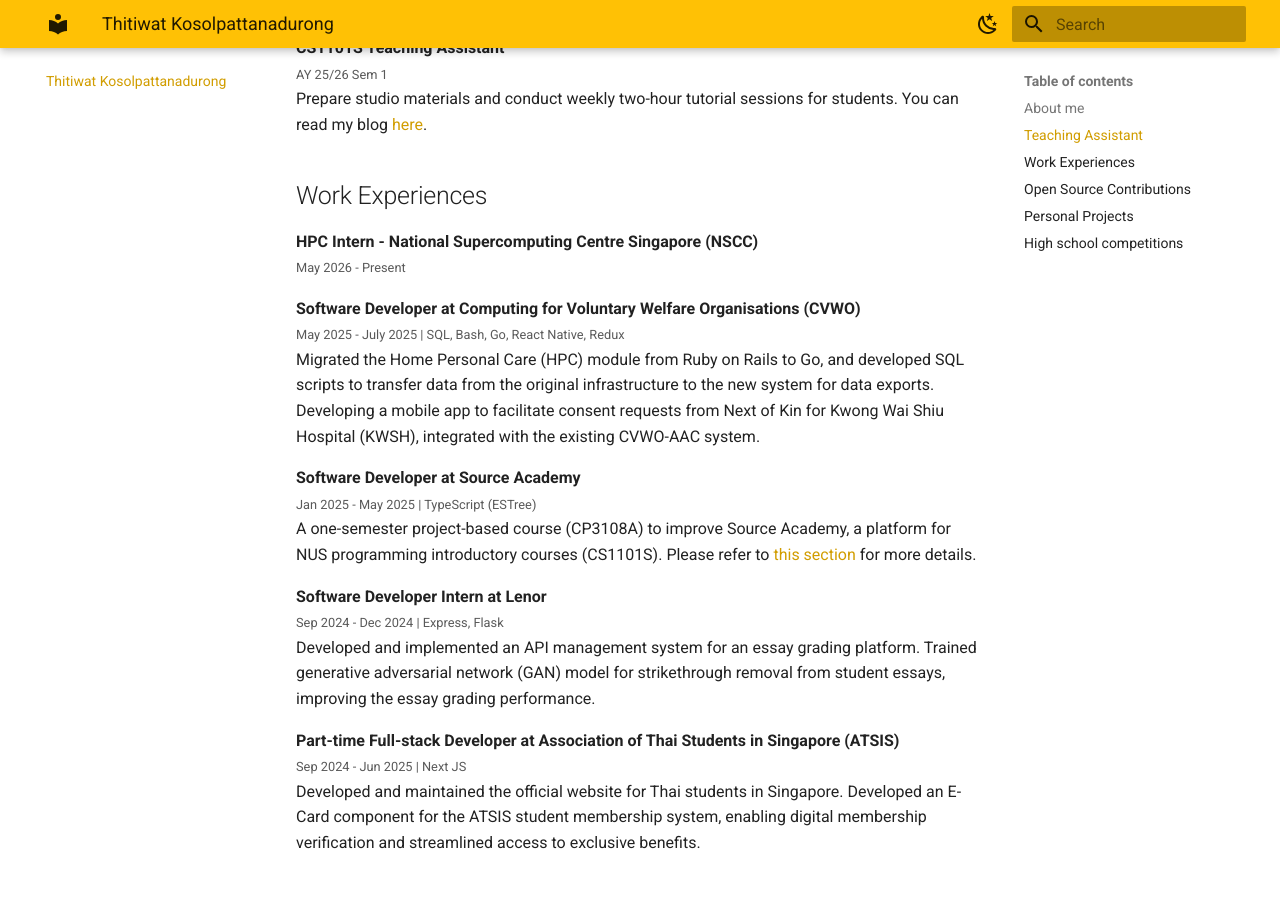
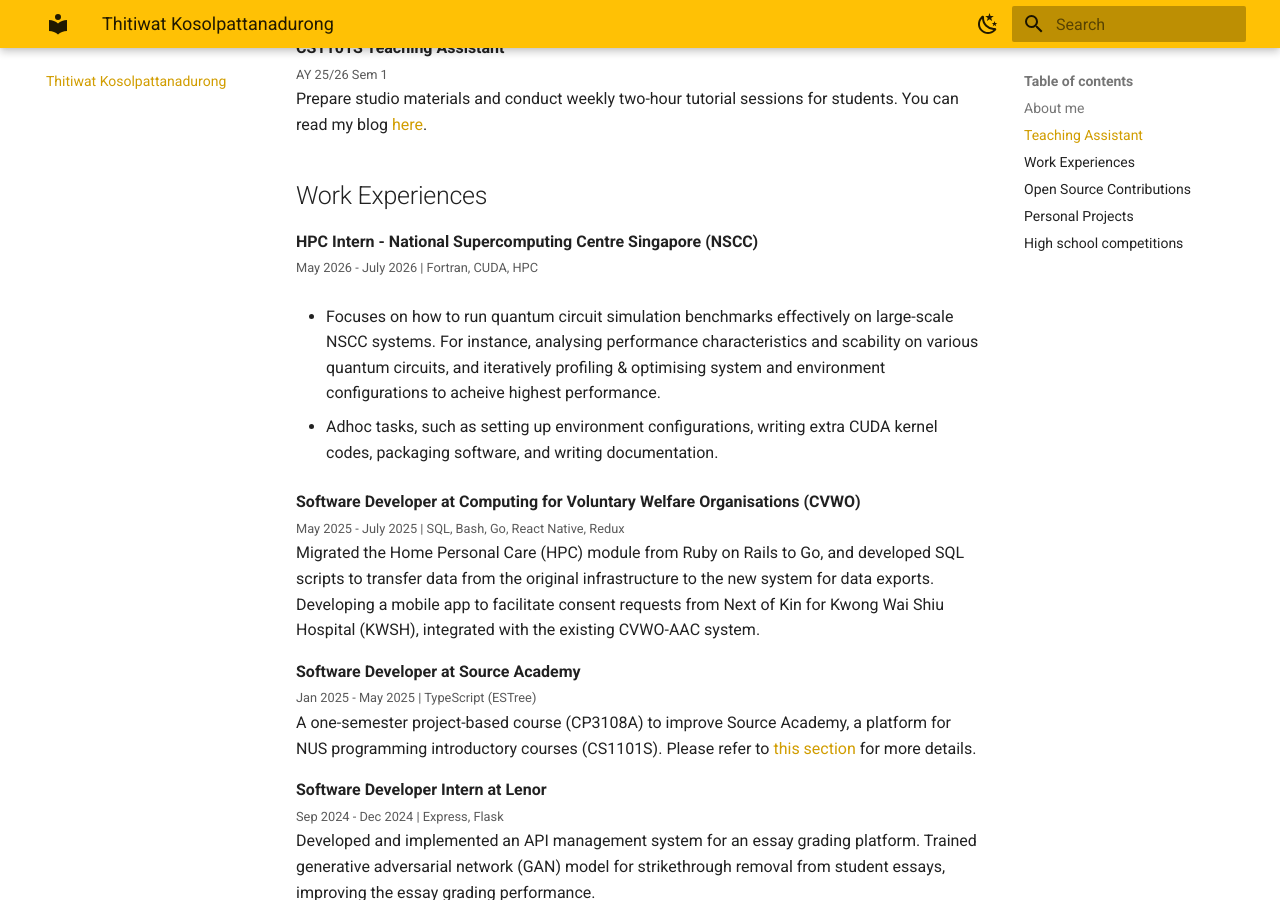
Before and after one commit to CATISNOTSODIUM/CATISNOTSODIUM.github.io, an MkDocs documentation site: the page built from docs/index.md, in a window 1280 px wide and 900 px high, scrolled down 714 px. Built offline with MkDocs 1.6.1 and Material for MkDocs 9.7.7, drawn with Linux system fonts in a browser that asks for light colours.

Commit message:
feat: add something idk

```diff
--- a/docs/index.md
+++ b/docs/index.md
@@ -21,8 +21,12 @@
 ## Work Experiences
 
 **HPC Intern - National Supercomputing Centre Singapore (NSCC)**
-<br><small> May 2026 - Present
-</small></br>
+<br><small> May 2026 - July 2026 | Fortran, CUDA, HPC
+</small>
+
+* Focuses on how to run quantum circuit simulation benchmarks effectively on large-scale NSCC systems. For instance, analysing performance characteristics and scability on various quantum circuits, and iteratively profiling & optimising system and environment configurations to acheive highest performance.
+
+* Adhoc tasks, such as setting up environment configurations, writing extra CUDA kernel codes,  packaging software, and writing documentation.
 
 
 **Software Developer at Computing for
```
